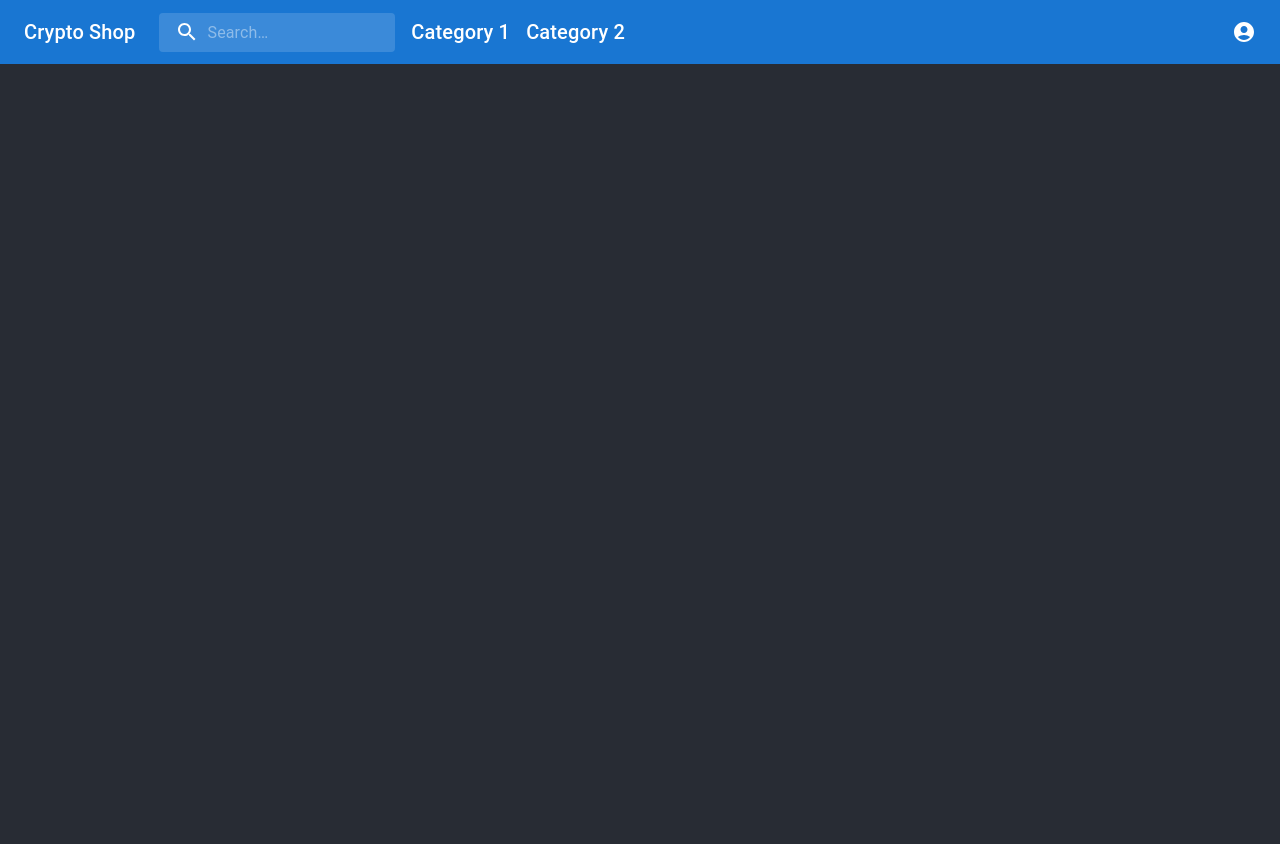
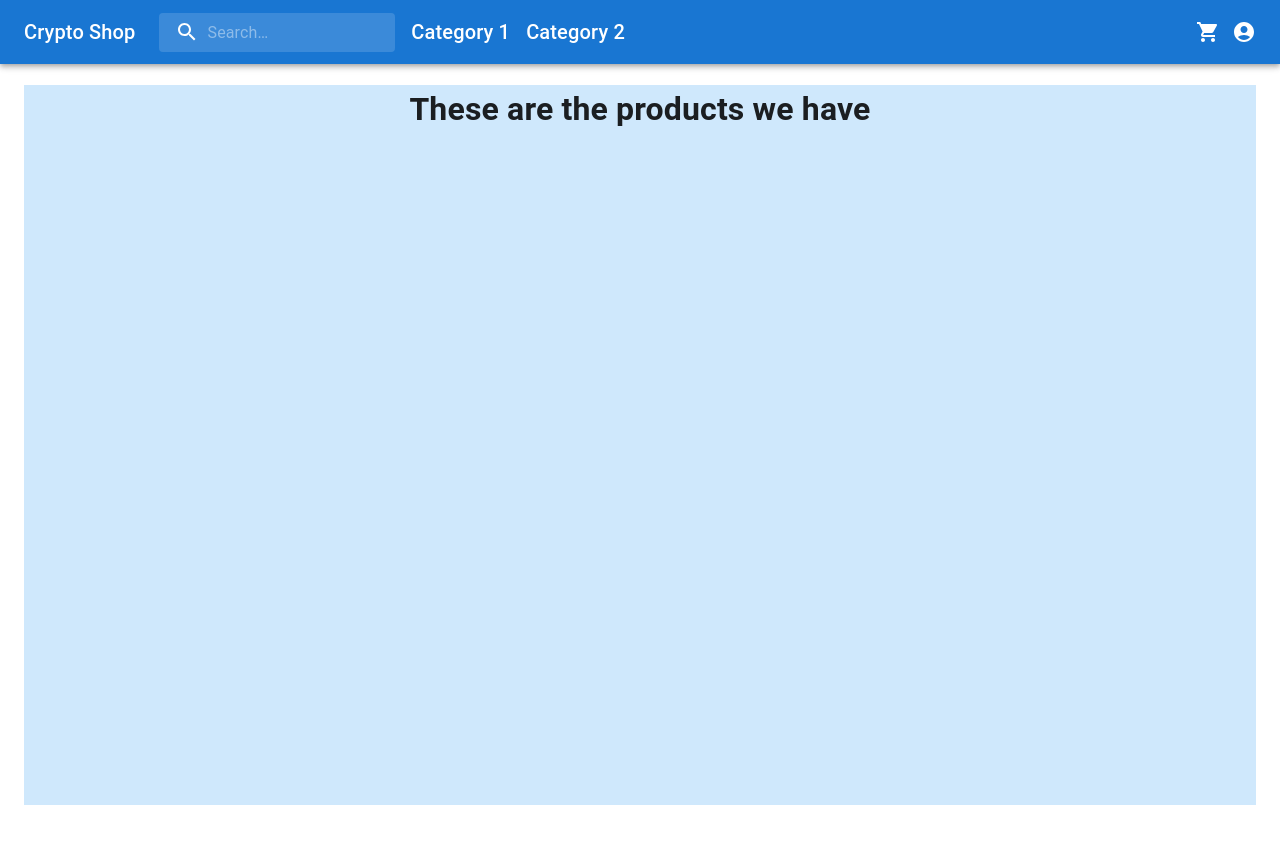
Before and after one commit to dvgui/ch-web3, a React (Create React App) app: page / in a window 1280 px wide. Shown: the top 844 px of the page. After the commit the page ends 805 px from the top, so only its background shows below. Built offline with nearby package versions, Linux system fonts and the light colour scheme.

Commit message:
added cart icon and main screen

```diff
--- a/src/App.js
+++ b/src/App.js
@@ -1,14 +1,15 @@
 //import logo from './logo.svg';
 import './App.css';
 import NavBar from "./components/NavBar/NavBar";
+import ItemListContainer from "./components/ItemListContainer/ItemListContainer";
 
 function App() {
+
+
   return (
     <div className="App">
         <NavBar />
-      <header className="App-header">
-
-      </header>
+        <ItemListContainer />
     </div>
   );
 }
--- /dev/null
+++ b/src/components/ItemListContainer/ItemListContainer.js
@@ -0,0 +1,17 @@
+import * as React from 'react';
+import CssBaseline from '@mui/material/CssBaseline';
+import Box from '@mui/material/Box';
+import Container from '@mui/material/Container';
+
+export default function SimpleContainer() {
+  return (
+    <React.Fragment>
+      <CssBaseline />
+      <Container maxWidth="xl">
+        <Box sx={{ bgcolor: '#cfe8fc', height: '90vh' }}>
+        <h1>These are the products we have</h1>
+        </Box>
+      </Container>
+    </React.Fragment>
+  );
+}
--- a/src/components/NavBar/NavBar.js
+++ b/src/components/NavBar/NavBar.js
@@ -12,6 +12,7 @@ import MenuIcon from '@mui/icons-material/Menu';
 import SearchIcon from '@mui/icons-material/Search';
 import AccountCircle from '@mui/icons-material/AccountCircle';
 import MoreIcon from '@mui/icons-material/MoreVert';
+import ShoppingCartIcon from '@mui/icons-material/ShoppingCart';
 
 const Search = styled('div')(({ theme }) => ({
     position: 'relative',
@@ -186,6 +187,18 @@ export default function PrimarySearchAppBar() {
                         <IconButton
                             size="large"
                             edge="end"
+                            aria-label="cart"
+                            aria-haspopup="true"
+                            onClick=""
+                            color="inherit"
+                        >
+                        <ShoppingCartIcon />
+                        </IconButton>
+                    </Box>
+                    <Box sx={{ display: { xs: 'none', md: 'flex' } }}>
+                        <IconButton
+                            size="large"
+                            edge="end"
                             aria-label="account of current user"
                             aria-controls={menuId}
                             aria-haspopup="true"
```
